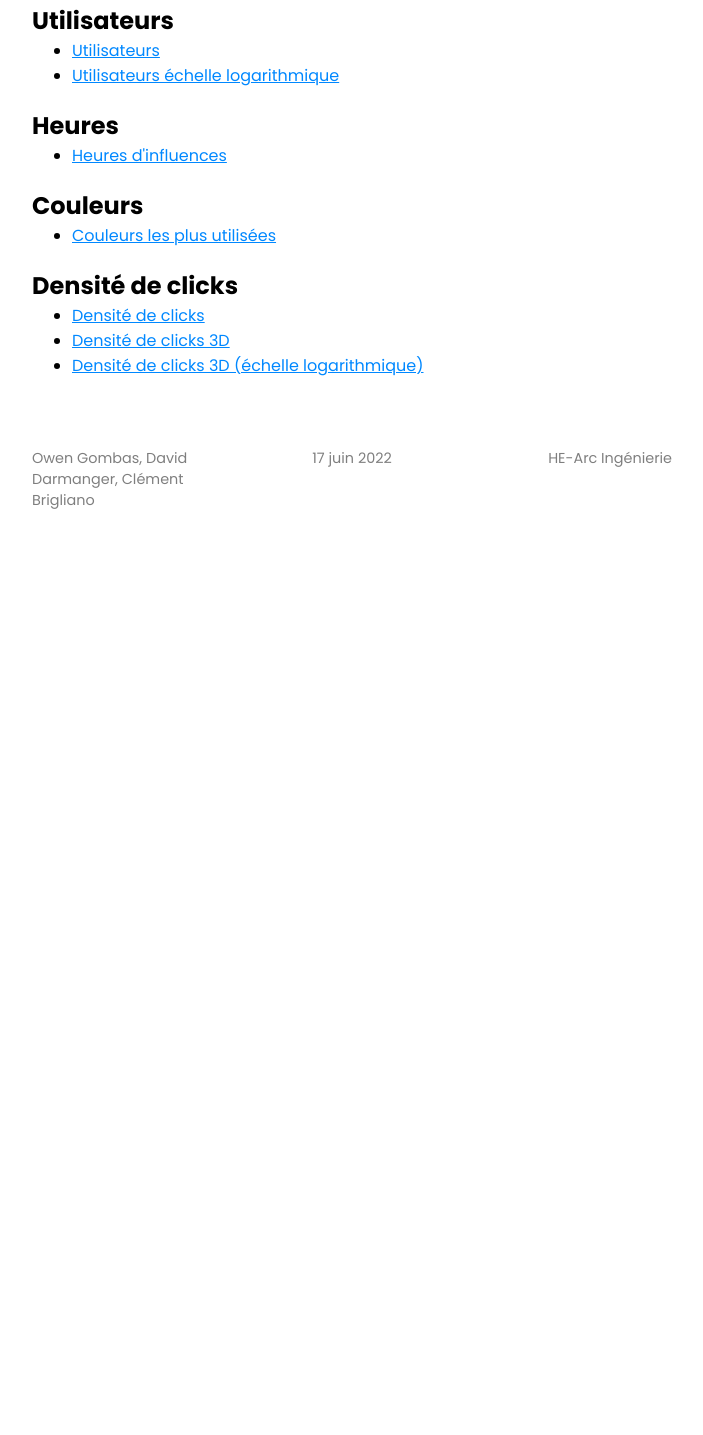
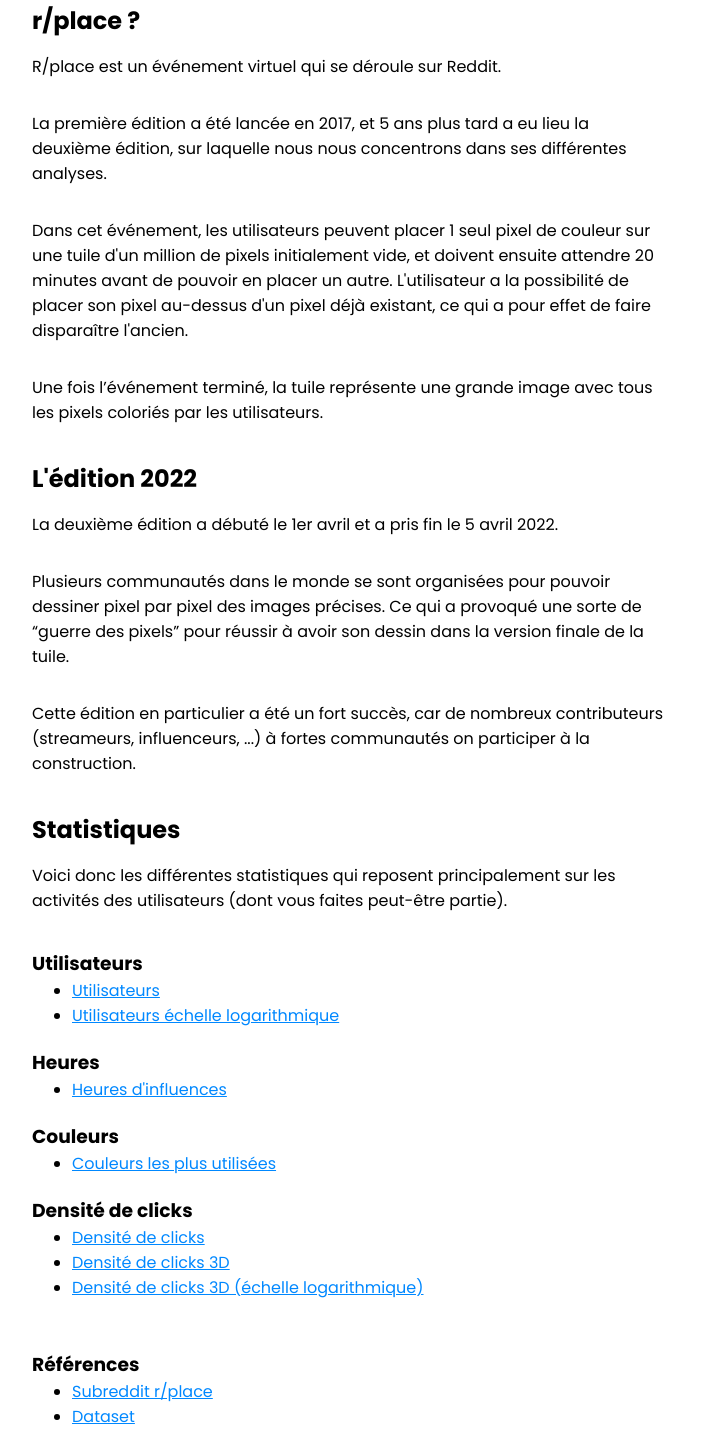
Before and after one commit to owengombas/r_place, a plain HTML site: page plots/html/index.html in a window 1280 px wide. Shown: the part 145-1580 px from the top of the page, without its empty margins (288-991 px from the left). Before the commit the page ends 800 px from the top, so only its background shows below. Drawn offline with Linux system fonts and the light colour scheme.

Commit message:
add storytelling to index

```diff
--- a/plots/html/index.html
+++ b/plots/html/index.html
@@ -80,6 +80,9 @@
         flex-direction: column;
         margin-bottom: 20px;
     }
+    #reference{
+        margin-top: 50px;
+    }
 </style>
 <body>
     <div class="app flex">
@@ -89,7 +92,43 @@
 
         <main>
             <div class="group">
-                <h2>Utilisateurs</h2>
+                <h2>r/place ?</h2>
+                <p>R/place est un événement virtuel qui se déroule sur Reddit.</p>
+                <p>
+                    La première édition a été lancée en 2017, et 5 ans plus tard a eu lieu la deuxième édition,
+                    sur laquelle nous nous concentrons dans ses différentes analyses.
+                </p>
+                <p>
+                    Dans cet événement, les utilisateurs peuvent placer 1 seul pixel de couleur sur une tuile d'un
+                    million de pixels initialement vide, et doivent ensuite attendre 20 minutes avant de pouvoir en placer un autre.
+                    L'utilisateur a la possibilité de placer son pixel au-dessus d'un pixel déjà existant,
+                    ce qui a pour effet de faire disparaître l'ancien.
+                </p>
+                <p>
+                    Une fois l’événement terminé, la tuile représente une grande image avec tous les pixels coloriés par les utilisateurs.
+                </p>
+            </div>
+            <div class="group">
+                <h2>L'édition 2022</h2>
+                <p>La deuxième édition a débuté le 1er avril et a pris fin le 5 avril 2022.</p>
+                <p>
+                    Plusieurs communautés dans le monde se sont organisées pour pouvoir dessiner pixel par pixel des images précises.
+                    Ce qui a provoqué une sorte de “guerre des pixels” pour réussir à avoir son dessin dans la version finale de la tuile.
+                </p>
+                <p>
+                    Cette édition en particulier a été un fort succès, car de nombreux contributeurs  (streameurs, influenceurs, ...)
+                    à fortes communautés on participer à la construction.
+                </p>
+            </div>
+            <div class="group">
+                <h2 id="title">Statistiques</h2>
+                <p>
+                    Voici donc les différentes statistiques qui reposent principalement sur les activités des
+                    utilisateurs (dont vous faites peut-être partie).
+                </p>
+            </div>
+            <div class="group">
+                <h3>Utilisateurs</h3>
                 <ul>
                     <li>
                         <a href="users_clicks.html">Utilisateurs</a>
@@ -100,7 +139,7 @@
                 </ul>
             </div>
             <div class="group">
-                <h2>Heures</h2>
+                <h3>Heures</h3>
                 <ul>
                     <li>
                         <a href="hours.html">Heures d'influences</a>
@@ -108,7 +147,7 @@
                 </ul>
             </div>
             <div class="group">
-                <h2>Couleurs</h2>
+                <h3>Couleurs</h3>
                 <ul>
                     <li>
                         <a href="colors.html">Couleurs les plus utilisées</a>
@@ -116,7 +155,7 @@
                 </ul>
             </div>
             <div class="group">
-                <h2>Densité de clicks</h2>
+                <h3>Densité de clicks</h3>
                 <ul>
                     <li>
                         <a href="density_2d.html">Densité de clicks</a>
@@ -126,6 +165,17 @@
                     </li>
                     <li>
                         <a href="density_log_3d.html">Densité de clicks 3D (échelle logarithmique)</a>
+                    </li>
+                </ul>
+            </div>
+            <div class="group" id="reference">
+                <h3>Références</h3>
+                <ul>
+                    <li>
+                        <a href="https://www.reddit.com/r/place/?cx=1161&cy=526&px=199&ts=1649112460185">Subreddit r/place</a>
+                    </li>
+                    <li>
+                        <a href="https://www.reddit.com/r/place/comments/txvk2d/rplace_datasets_april_fools_2022/">Dataset</a>
                     </li>
                 </ul>
             </div>
```
